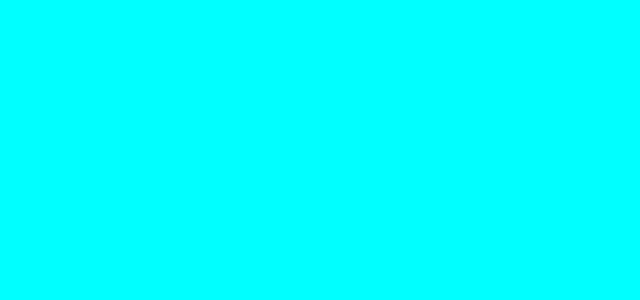
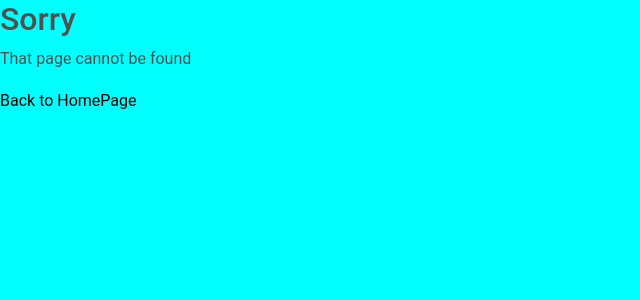
Before and after one commit to Mr-hollowman/task-client, a React (Create React App) app: page / in a window 1280 px wide. Before the commit this address had no page. Shown: the top 300 px of the page, without its empty margins (0-640 px from the left). Built offline with nearby package versions, Linux system fonts and the light colour scheme.

Commit message:
not found page added

```diff
--- a/src/App.js
+++ b/src/App.js
@@ -8,6 +8,7 @@
 import Modal from "./components/common/Model";
 import ProjectDetails from "./pages/ProjectDetails";
 import MyToast from "./components/common/MyToast";
+import NotFound from "./pages/NotFound";
 
 function App() {
   const [userInfo, setUserInfo] = useState([]);
@@ -43,6 +44,7 @@
         <Route path="/dashboard" element={<ProtectedRoute isLoggedIn={isLoggedIn} setIsLoggedIn={setIsLoggedIn}><Dashboard userInfo={userInfo} /></ProtectedRoute>} />
         <Route path="/dashboard/:id" element={<ProtectedRoute isLoggedIn={isLoggedIn} setIsLoggedIn={setIsLoggedIn}><ProjectDetails /></ProtectedRoute>} />
         <Route path="/createProject" element={<ProtectedRoute isLoggedIn={isLoggedIn} setIsLoggedIn={setIsLoggedIn}><CreateProject setToastContent={setToastContent} setToastHeading={setToastHeading} toggleToast={toggleToast} /></ProtectedRoute>} />
+        <Route path='*' element={<NotFound />}></Route>
       </Routes>
     </div>
   );
--- /dev/null
+++ b/src/pages/NotFound.js
@@ -0,0 +1,14 @@
+import React from 'react';
+import { Link } from 'react-router-dom';
+
+function NotFound(props) {
+    return (
+        <div className='not-found'>
+            <h2>Sorry</h2>
+            <p>That page cannot be found</p>
+            <Link to='/'> Back to HomePage</Link>
+        </div>
+    );
+}
+
+export default NotFound;
```
Also changed, not shown: firebase.json (added), 1 other file (tests, documents, lock files or other folders).
